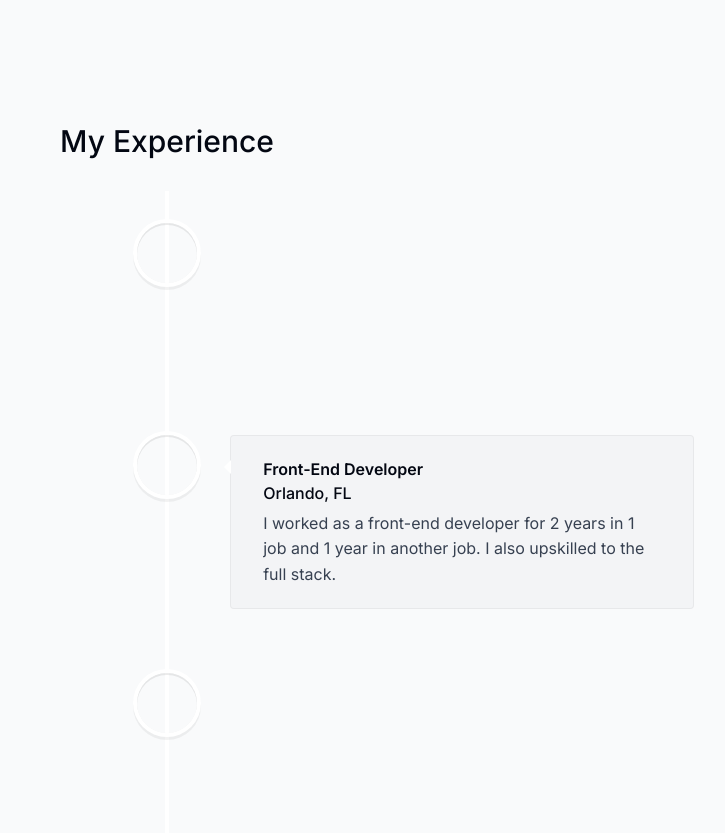
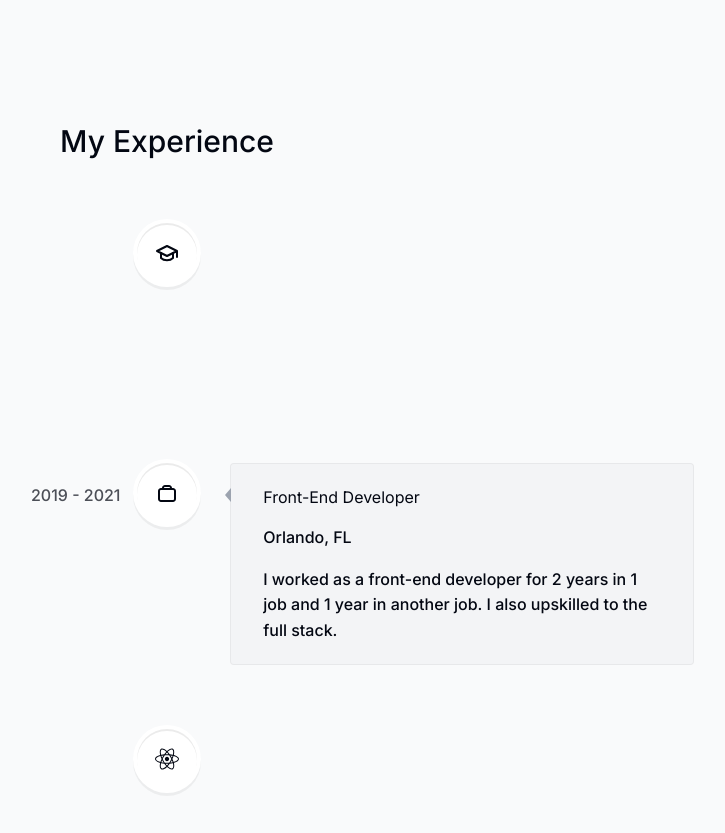
Before and after one commit to akshaya-biswal/portfolio, a Next.js app: page / in a window 1280 px wide. Shown: the part 2780-3613 px from the top of the page, without its empty margins (473-1198 px from the left). Built offline with nearby package versions, Linux system fonts and the light colour scheme.

Commit message:
Experience Not Working

```diff
--- a/components/Experience.tsx
+++ b/components/Experience.tsx
@@ -1,28 +1,24 @@
 "use client";
 
-import useSectionInView from "@/lib/hooks";
 import React from "react";
+
 import {
   VerticalTimeline,
   VerticalTimelineElement,
 } from "react-vertical-timeline-component";
 import "react-vertical-timeline-component/style.min.css";
+import { experiencesData } from "@/lib/data";
+import useSectionInView from "@/lib/hooks";
 import SectionHeading from "./SectionHeading";
-import { experiencesData } from "@/lib/data";
 
 export default function Experience() {
   const ref = useSectionInView("Experience");
 
   return (
-    <>
-      <section
-        className="scroll-mt-28 mb-28 sm:mb-40"
-        id="experience"
-        ref={ref}
-      >
+    <section id="experience" ref={ref} className="scroll-mt-28 mb-28 sm:mb-40">
       <SectionHeading>My experience</SectionHeading>
-        <VerticalTimeline>
-          {experiencesData.map((experience, index) => (
+      <VerticalTimeline lineColor="">
+        {experiencesData.map((item, index) => (
           <React.Fragment key={index}>
             <VerticalTimelineElement
               contentStyle={{
@@ -32,17 +28,23 @@ export default function Experience() {
                 textAlign: "left",
                 padding: "1.3rem 2rem",
               }}
+              contentArrowStyle={{
+                borderRight: "0.4rem solid #9ca3af",
+              }}
+              date={item.date}
+              icon={item.icon}
+              iconStyle={{
+                background: "white",
+                fontSize: "1.5rem",
+              }}
             >
-                <h3 className="font-semibold capitalize">{experience.title}</h3>
-                <p className="font-normal !mt-0">{experience.location}</p>
-                <p className="!mt-1 !font-normal text-gray-700">
-                  {experience.description}
-                </p>
+              <h3 className="">{item.title}</h3>
+              <p className="">{item.location}</p>
+              <p className="">{item.description}</p>
             </VerticalTimelineElement>
           </React.Fragment>
         ))}
       </VerticalTimeline>
     </section>
-    </>
   );
 }
```
Lines whose indentation alone changed are shown as unchanged.
